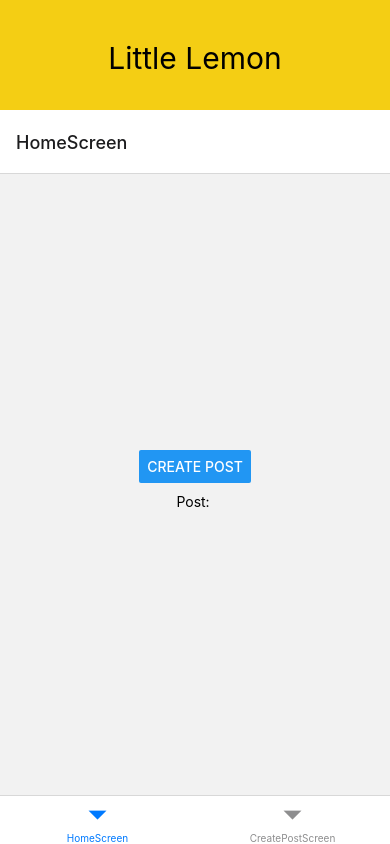
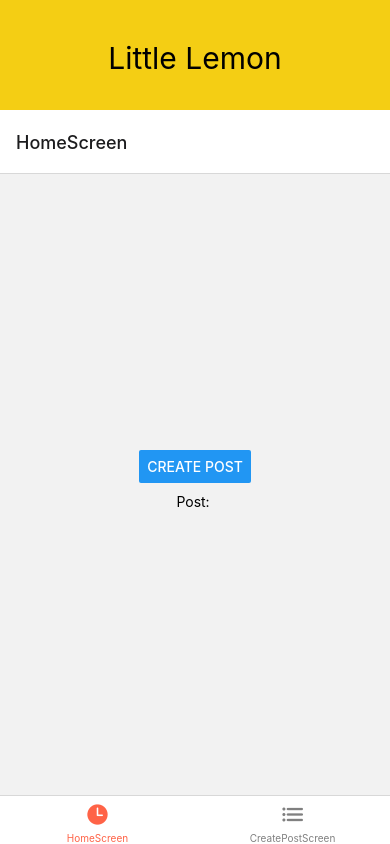
Before and after one commit to Hussain-hamim/Taskly, a React Native app: screen / in a window 390 px wide. Built offline with nearby package versions, Linux system fonts and the light colour scheme.

Commit message:
customize icon in tab

```diff
--- a/App.js
+++ b/App.js
@@ -1,3 +1,4 @@
+/* eslint-disable no-undef */
 import { StatusBar } from "expo-status-bar";
 import { Image, StyleSheet, Text, View } from "react-native";
 
@@ -14,6 +15,7 @@ import { NavigationContainer } from "@react-navigation/native";
 import { createNativeStackNavigator } from "@react-navigation/native-stack";
 import { createBottomTabNavigator } from "@react-navigation/bottom-tabs";
 import HomeScreen, { CreatePostScreen } from "./One";
+import { Ionicons } from "@expo/vector-icons";
 
 // instantiate stack
 const Stack = createNativeStackNavigator();
@@ -83,7 +85,22 @@ export default function App() {
       </NavigationContainer> */}
 
       <NavigationContainer>
-        <Tab.Navigator>
+        <Tab.Navigator
+          screenOptions={({ route }) => ({
+            tabBarIcon: ({ focused, color, size }) => {
+              let iconName;
+
+              if (route.name === "HomeScreen") {
+                iconName = focused ? "time" : "radio";
+              } else if (route.name === "CreatePostScreen") {
+                iconName = "list";
+              }
+              return <Ionicons name={iconName} size={size} color={color} />;
+            },
+            tabBarActiveTintColor: "tomato",
+            tabBarInactiveTintColor: "gray",
+          })}
+        >
           <Tab.Screen name="HomeScreen" component={HomeScreen} />
           <Tab.Screen name="CreatePostScreen" component={CreatePostScreen} />
         </Tab.Navigator>
--- a/package.json
+++ b/package.json
@@ -10,6 +10,7 @@
   },
   "dependencies": {
     "@expo/metro-runtime": "~3.2.3",
+    "@expo/vector-icons": "^14.0.4",
     "@react-native-community/hooks": "^3.0.0",
     "@react-navigation/bottom-tabs": "^6.6.1",
     "@react-navigation/native": "^6.1.18",
```
Also changed, not shown: 2 other files (tests, documents, lock files or other folders).
